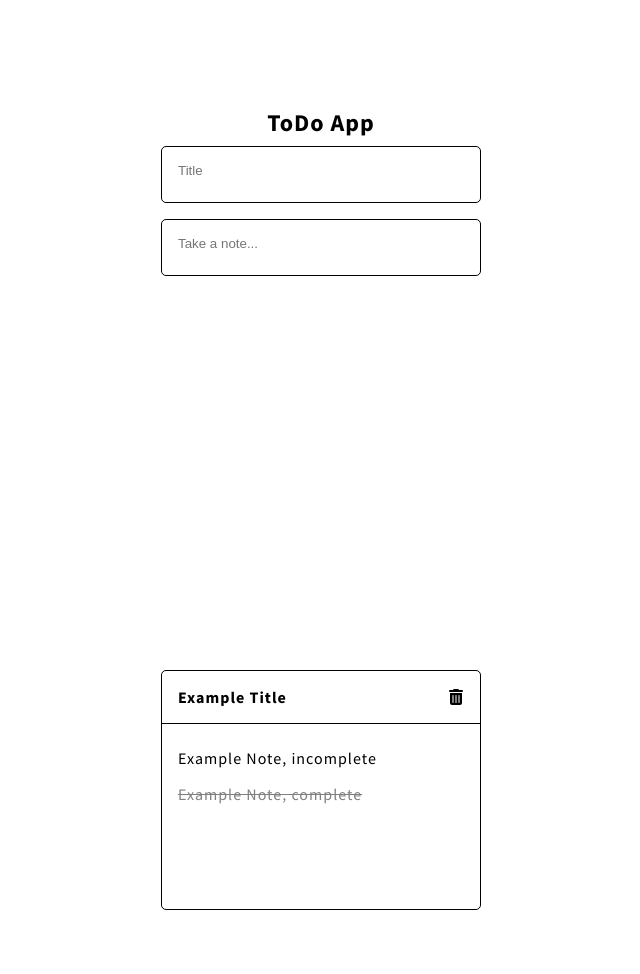
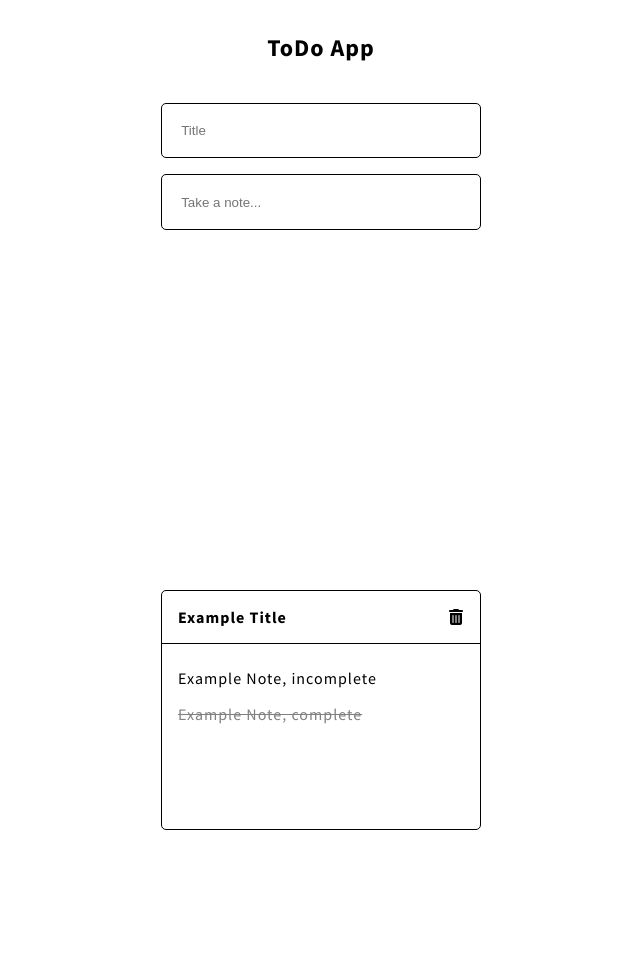
Before and after one commit to giotsere/todoapp, a website built with webpack: page dist/index.html in a window 1280 px wide. Shown: the whole page, without its empty margins (319-959 px from the left). After the commit the page ends 894 px from the top, so only its background shows below. Built offline with nearby package versions, Linux system fonts and the light colour scheme.

Commit message:
fixed sass

```diff
--- a/src/scss/style.scss
+++ b/src/scss/style.scss
@@ -16,17 +16,16 @@ body{
 
     h1{
         text-align: center;
-        padding-top: 2rem;
+        margin: 2rem 0;
     }
 }
 
 #input{
     min-height: 350px;
-    margin-bottom: 20rem;
+    margin-bottom: 15rem;
     display: flex;
     flex-direction: column;
     align-items: center;
-    justify-content: center;
 }
 
 #input-box{
@@ -34,19 +33,27 @@ body{
     max-height: 200px;
 
     #input-title,
+    #input-note{
+        padding: 1.2rem;
+    }
+
+    #input-title,
     #input-note,
     #input-content{
         width: 20rem;
         overflow: auto;
-        padding: 1rem 1rem 1.5rem 1rem;
         margin: 0.5rem;
         border-radius: 5px;
         border: 1px solid black;
         max-height: 150px;
         outline: none;
+    }
+
+    #input-content{
+        padding: 0 1.2rem;
 
         p{
-            margin-top: 1rem;
+            margin: 1rem 0;
         }
     }
 
```
Also changed, not shown: dist/style.css, 1 other file.
